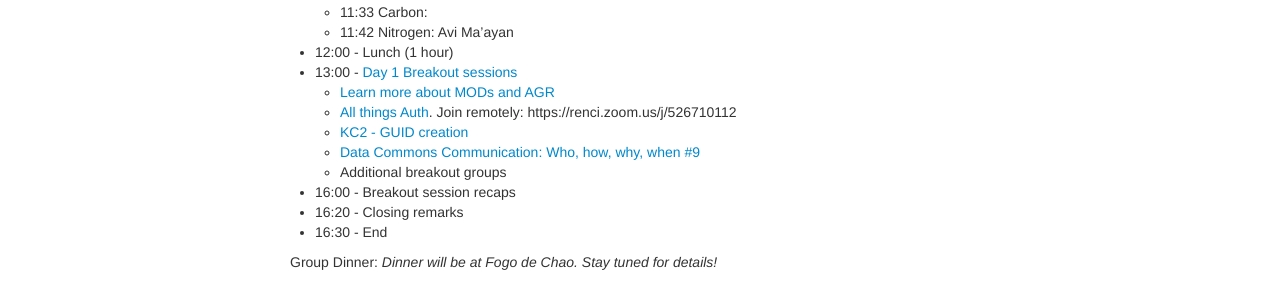
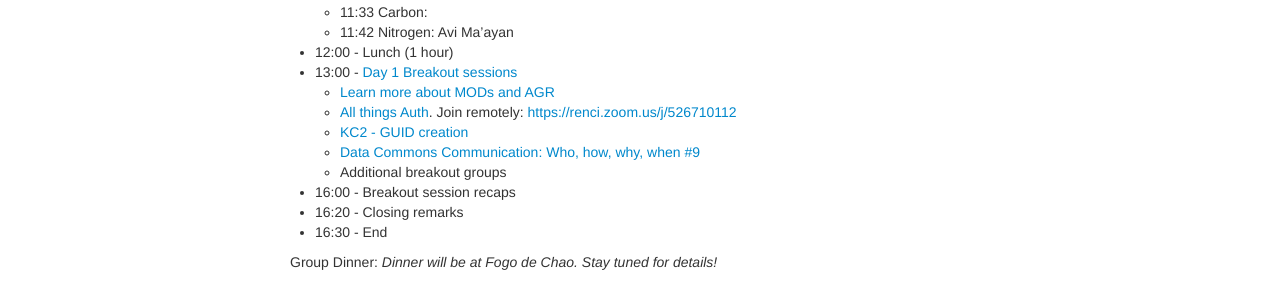
Before and after one commit to dcppc/2018-august-workshop, a Jekyll site: the page built from docs/agenda.md, in a window 1280 px wide. Shown: the part 710-998 px from the top of the page. Built offline with Jekyll 4.4.1, drawn with Linux system fonts in a browser that asks for light colours.

```diff
--- a/docs/agenda.md
+++ b/docs/agenda.md
@@ -33,7 +33,7 @@ The workshop will take place on the 19th floor of the Equitable building. The li
 - 12:00 - Lunch (1 hour)
 - 13:00 - [Day 1 Breakout sessions](https://github.com/dcppc/2018-august-workshop/issues?utf8=✓&q=is%3Aopen+label%3A%22Day+1%22+%26+%22breakout+session%22)
 	- [Learn more about MODs and AGR](https://github.com/dcppc/2018-august-workshop/issues/4)
-	- [All things Auth](https://github.com/dcppc/2018-august-workshop/issues/8). Join remotely: https://renci.zoom.us/j/526710112
+	- [All things Auth](https://github.com/dcppc/2018-august-workshop/issues/8). Join remotely: <https://renci.zoom.us/j/526710112>
 	- [KC2 - GUID creation](https://github.com/dcppc/2018-august-workshop/issues/12)
 	- [Data Commons Communication: Who, how, why, when #9
 ](https://github.com/dcppc/2018-august-workshop/issues/9)
```
